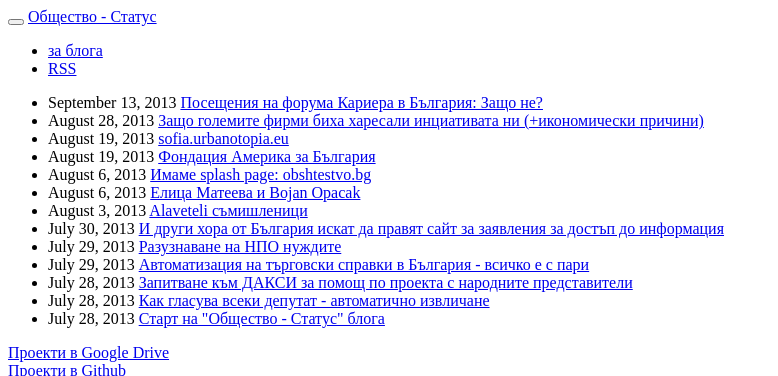
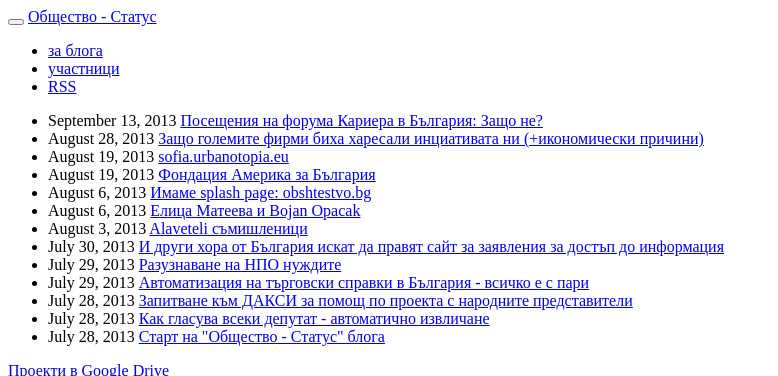
Before and after one commit to obshtestvo/obshtestvo.github.io, a Jekyll site: the page built from index.html, in a window 1280 px wide, cut to the strip 0-376 px from the top of the page. Shown: the whole strip, without its empty margins (0-778 px from the left). Built offline with Jekyll 4.4.1, drawn with Linux system fonts in a browser that asks for light colours; nearby versions of some CDN libraries; Markdown is read by kramdown in place of the engine named in the settings.

Commit message:
Update layout.html

```diff
--- a/_layouts/layout.html
+++ b/_layouts/layout.html
@@ -32,7 +32,8 @@
       <a class="navbar-brand" href="{{ site.BASE_PATH }}">{{ site.title }}</a>
       <div class="nav-collapse collapse navbar-responsive-collapse">
         <ul class="nav navbar-nav pull-right hidden-print lowercase">
-          <li><a title="About me" href="{{ site.BASE_PATH }}/about.html">за блога</a></li>
+          <li><a title="за блога" href="{{ site.BASE_PATH }}/about.html">за блога</a></li>
+          <li><a title="статус на участниците" href="{{ site.BASE_PATH }}/about.html">участници</a></li>
           <li><a title="Atom Feed" href="{{ site.BASE_PATH }}/atom.xml">RSS</a></li>
         </ul>
       </div>
```
